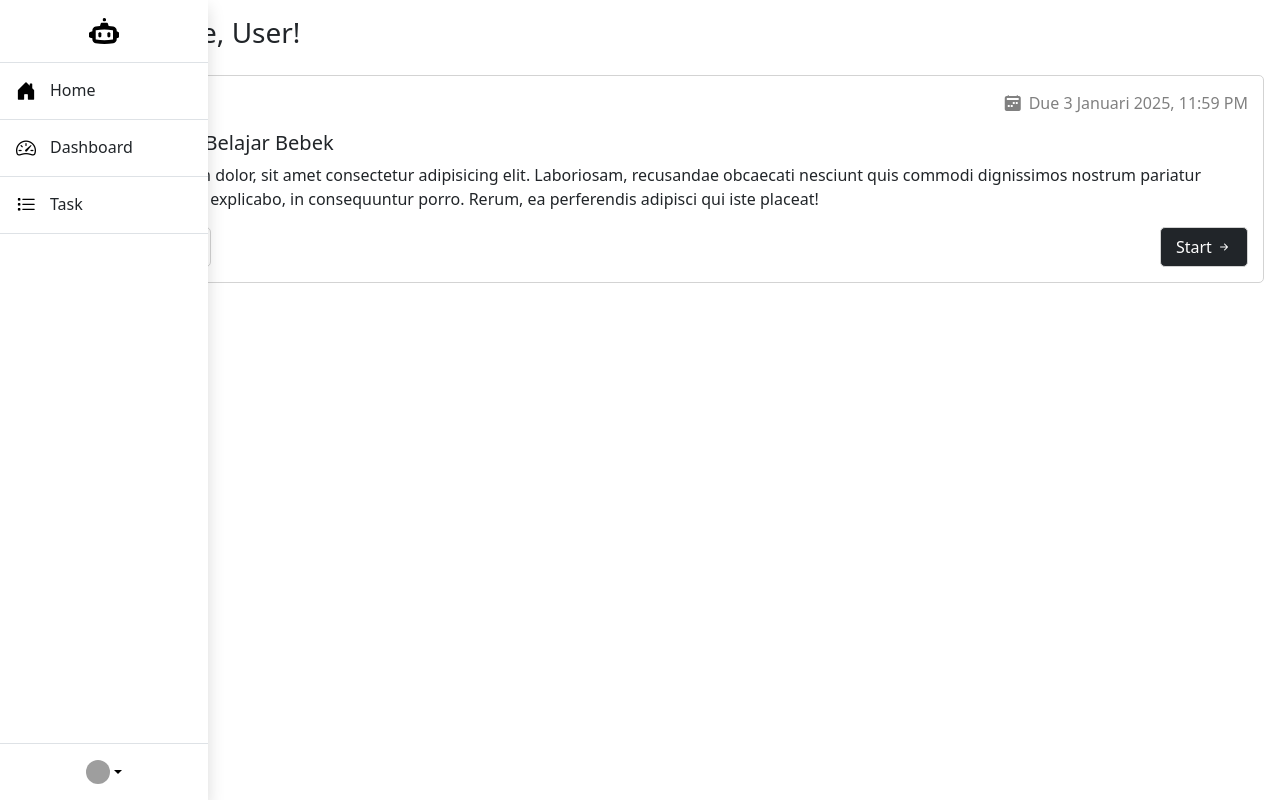
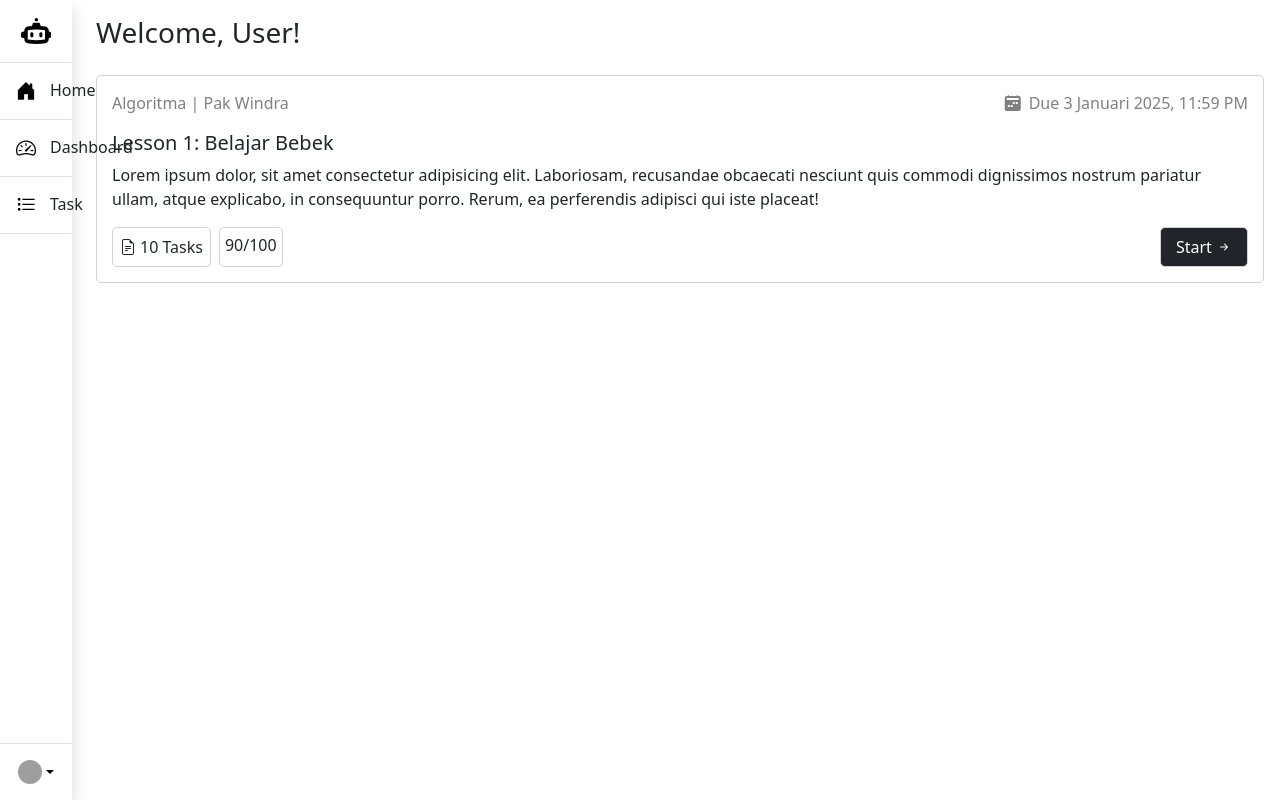
Before and after one commit to vincentdwi07/pakwindra, a Next.js app: page / in a window 1280 px wide. Built offline with nearby package versions, Linux system fonts and the light colour scheme; grey boxes are pictures that could not be loaded.

Commit message:
.env.example and Exam

```diff
--- a/src/app/Components/ExamContent.jsx
+++ b/src/app/Components/ExamContent.jsx
@@ -10,8 +10,8 @@
                     <p>{subject} | {user_id}</p>
                     <p><span><i className="bi bi-calendar2-week-fill me-2"></i></span>Due 3 Januari 2025, 11:59 PM</p>
                 </div>
-                <h5>Lesson 1: Belajar Bebek</h5>
-                <p>Lorem ipsum dolor, sit amet consectetur adipisicing elit. Laboriosam, recusandae obcaecati nesciunt quis commodi dignissimos nostrum pariatur ullam, atque explicabo, in consequuntur porro. Rerum, ea perferendis adipisci qui iste placeat!</p>
+                <h5>{title}</h5>
+                <p>{description}</p>
 
                 <div className='d-flex align-items-center justify-content-between'>
                     <div className='d-flex gap-2'>
@@ -21,6 +21,12 @@
                                 10 Tasks
                             </p>
                         </div>
+                        {status === "graded" ? (
+                            <div className='user-exam-score'>{score}/100</div>
+                        ):(
+                            ''
+                        )
+                        }
                         {/* <button
                             className={`accordion-button btn-user-feedback ${!isOpen ? 'collapsed' : ''}`}
                             type="button"
--- a/src/app/page.jsx
+++ b/src/app/page.jsx
@@ -12,8 +12,8 @@
       due_date : "2 Januari 2025, 11.59 PM",
       title : "Lesson 1: Belajar Bebek",
       description: "Lorem ipsum dolor, sit amet consectetur adipisicing elit. Laboriosam, recusandae obcaecati nesciunt quis commodi dignissimos nostrum pariatur ullam, atque explicabo, in consequuntur porro. Rerum, ea perferendis adipisci qui iste placeat!",
-      status: "open",
-      score: 0,
+      status: "graded",
+      score: 90,
       user_id: "Pak Windra",
     }
   }
@@ -27,7 +27,13 @@
             {Object.keys(tabsData).map((tabKey) =>(
               <ExamContent
                 key={tabsData[tabKey].key}
-                subject
+                subject={tabsData[tabKey].subject}
+                due_date={tabsData[tabKey].due_date}
+                title={tabsData[tabKey].title}
+                description={tabsData[tabKey].description}
+                status={tabsData[tabKey].status}
+                score={tabsData[tabKey].score}
+                user_id={tabsData[tabKey].user_id}
               />
             ))}
 
--- a/src/app/user.css
+++ b/src/app/user.css
@@ -419,7 +419,11 @@
   background-color: #ffb1b1;
 }
 
-
+.user-exam-score{
+  padding: 5px;
+  border: 1px solid lightgray;
+  border-radius: 5px;
+}
 
 /* RESPONSIVE */
 @media(max-width: 576px){
```
